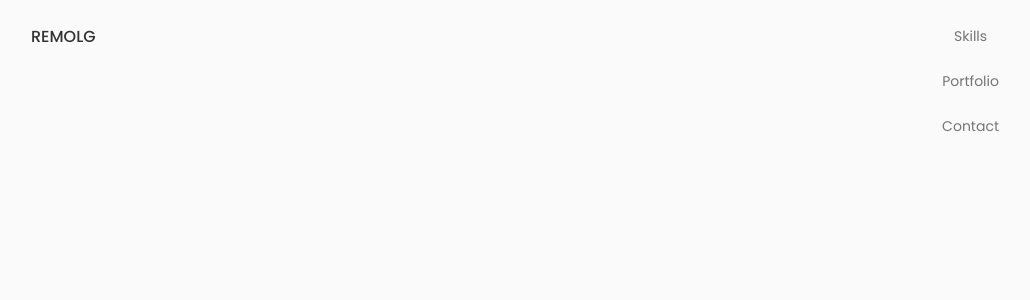
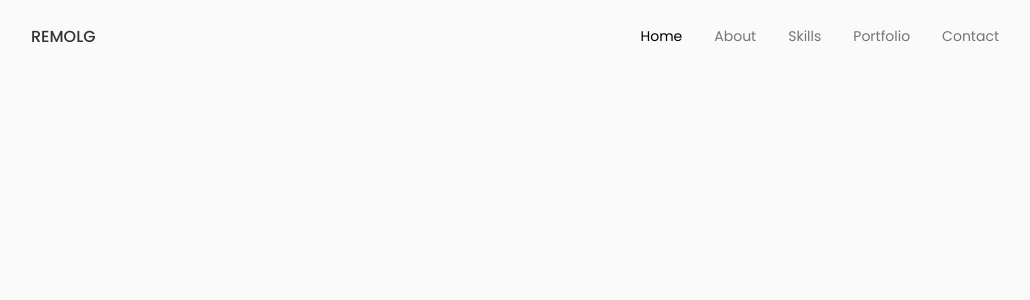
Before and after one commit to remolg/Portfolio, a React (Vite) app: page / in a window 1280 px wide. Shown: the top 300 px of the page, without its empty margins (125-1155 px from the left). Built offline with nearby package versions, Linux system fonts and the light colour scheme.

Commit message:
Header finish

```diff
--- a/src/App.css
+++ b/src/App.css
@@ -188,7 +188,7 @@ img {
 }
 
 /* For medium devices */
-@media screen and (max-width: 768px) {
+/* @media screen and (max-width: 768px) {
   body {
     margin: 0 0 var(--header-height) 0;
   }
@@ -200,7 +200,7 @@ img {
   .section__subtitle {
     margin-bottom: var(--mb-3);
   }
-}
+} */
 
 @media screen and (max-width: 576px) {}
 
--- a/src/App.jsx
+++ b/src/App.jsx
@@ -1,5 +1,5 @@
 import { useState } from 'react'
-import { Header } from './components/Header'
+import { Header } from './components/Header/Header'
 import './App.css'
 
 function App() {
--- a/src/components/Header.jsx
+++ b/src/components/Header/Header.jsx
@@ -2,7 +2,7 @@ import React, { useState } from 'react'
 import "./header.css"
 
 export const Header = () => {
-    const [Toogle, showMenu] = useState(true)
+    const [Toogle, showMenu] = useState(false)
 
 
     return (
@@ -11,7 +11,7 @@ export const Header = () => {
                 <a href="index.html" className="nav__logo">REMOLG</a>
 
                 <div className={Toogle ? "nav__menu show-menu" : "nav__menu"}>
-                    <ul className='nav__list grid'>
+                    <ul className='nav__list'>
                         <li className="nav__item">
                             <a href="#home" className='nav__link active-link'>
                                 <i className='uil uil-estate nav__icon'></i>
@@ -47,10 +47,11 @@ export const Header = () => {
                     <i className='uil uil-times nav__close'
                         onClick={() => showMenu(!Toogle)}
                     ></i>
+                </div>
 
-                    <div className="nav__toggle" onClick={() => showMenu(!Toogle)}>
-                        <i className='uil uil-apps'></i>
-                    </div>
+
+                <div className="nav__toggle" onClick={() => showMenu(!Toogle)}>
+                    <i className='uil uil-apps'></i>
                 </div>
             </nav>
         </header>
--- a/src/components/header.css
+++ b/src/components/Header/header.css
@@ -41,12 +41,13 @@
     display: none;
 }
 
+
 .active-link,
 .nav__link:hover {
     color: var(--title-color-dark);
 }
 
-/*=============== BREAKPOINTS ===============*/
+
 
 @media screen and (max-width: 768px) {
     .header {
```
Also changed, not shown: src/components/Home/Home.jsx (added, +7 -0 lines), src/components/Home/home.css (added).
